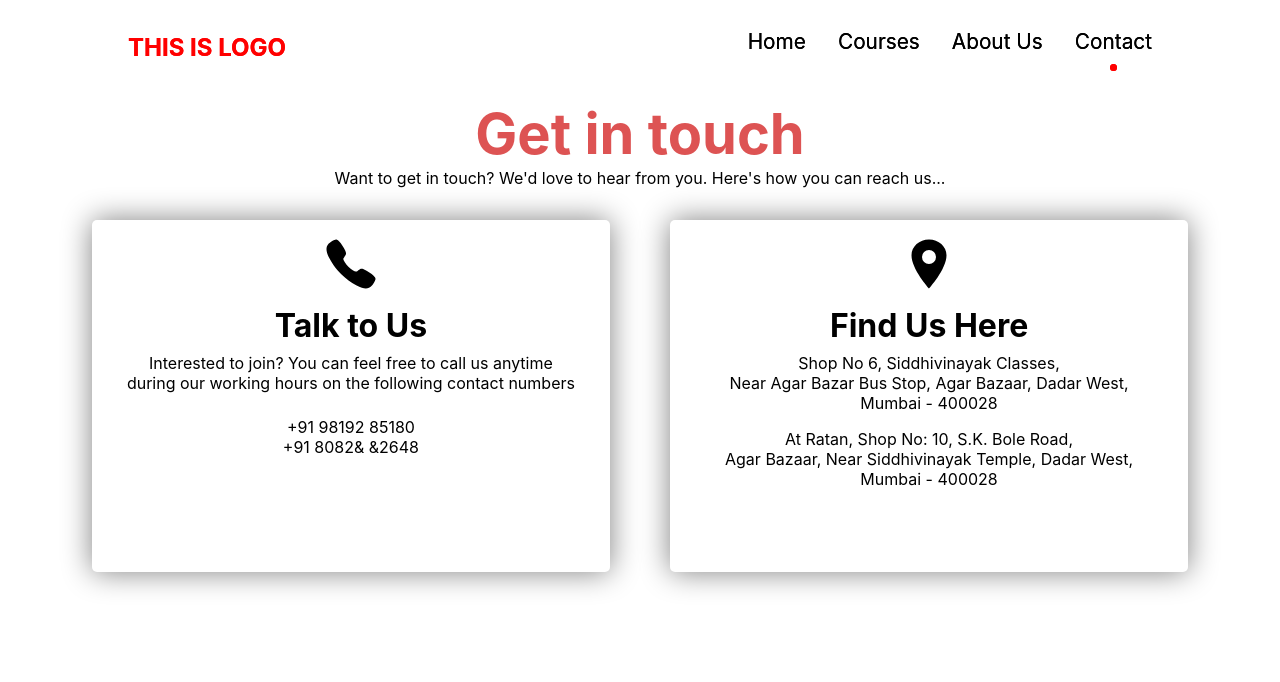
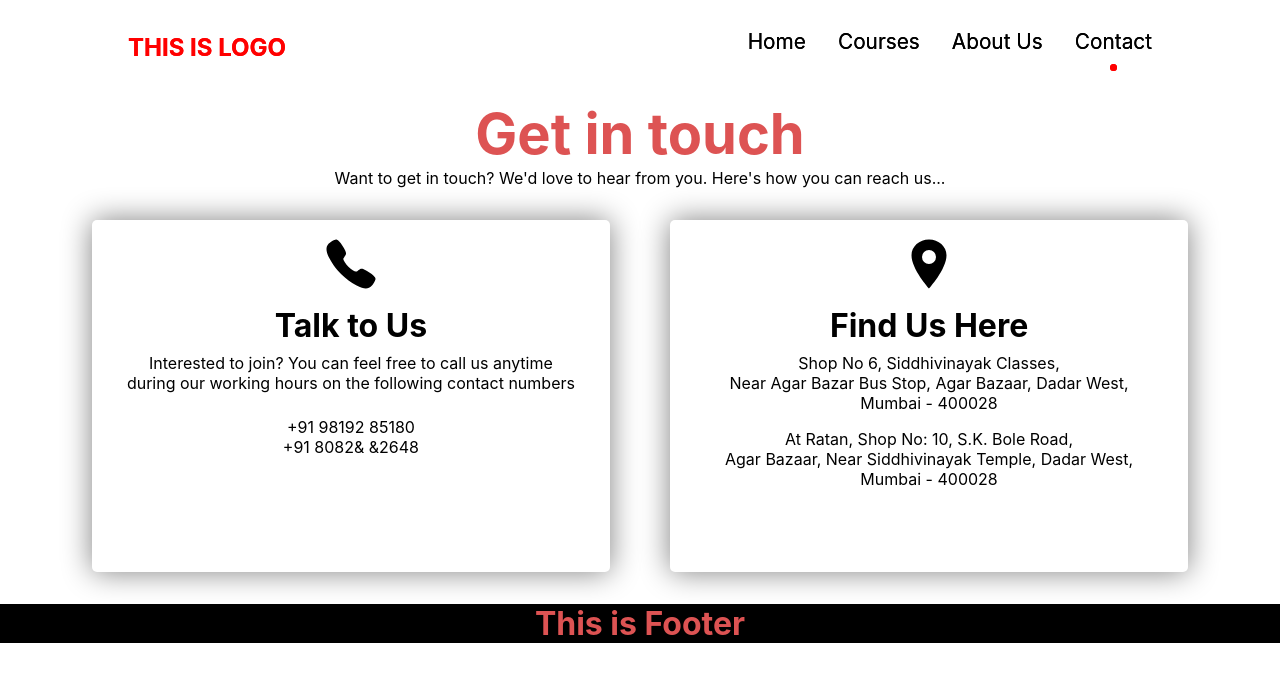
Before and after one commit to Hritik108/siddhivinayak, a React (Create React App) app: page /contact in a window 1280 px wide. Shown: the top 682 px of the page. Built offline with nearby package versions, Linux system fonts and the light colour scheme.

Commit message:
Footer added

```diff
--- a/src/App.js
+++ b/src/App.js
@@ -3,6 +3,7 @@
 import AboutUs from "./components/aboutUs.js";
 import { BrowserRouter as Router, Routes, Route, Link } from "react-router-dom";
 import NavbarPage from "./pages/navbarpage.js";
+import FooterPage from "./pages/footerpage.js";
 import Contact from "./components/contact/contact.js";
 
 function App() {
@@ -16,6 +17,7 @@
           <Route exact path="/about" element={<AboutUs />}></Route>
           <Route exact path="/contact" element={<Contact />}></Route>
         </Routes>
+        <FooterPage />
       </div>
     </Router>
   );
--- /dev/null
+++ b/src/assets/css/footer.css
@@ -0,0 +1,9 @@
+footer h1 {
+  margin: 0;
+}
+
+.footerContainer {
+  background-color: black;
+  height: 100%;
+  color: #dd5353;
+}
--- /dev/null
+++ b/src/components/footer/footer.js
@@ -0,0 +1,15 @@
+import React, { Component } from "react";
+import "../../assets/css/footer.css";
+
+class Footer extends Component {
+  render() {
+    return (
+      <footer>
+        <div className="footerContainer">
+          <h1>This is Footer</h1>
+        </div>
+      </footer>
+    );
+  }
+}
+export default Footer;
--- /dev/null
+++ b/src/pages/footerpage.js
@@ -0,0 +1,15 @@
+import React from "react";
+import Footer from "../components/footer/footer";
+import "../assets/css/footer.css";
+
+class FooterPage extends React.Component {
+  render() {
+    return (
+      <div className="">
+        <Footer />
+      </div>
+    );
+  }
+}
+
+export default FooterPage;
```
